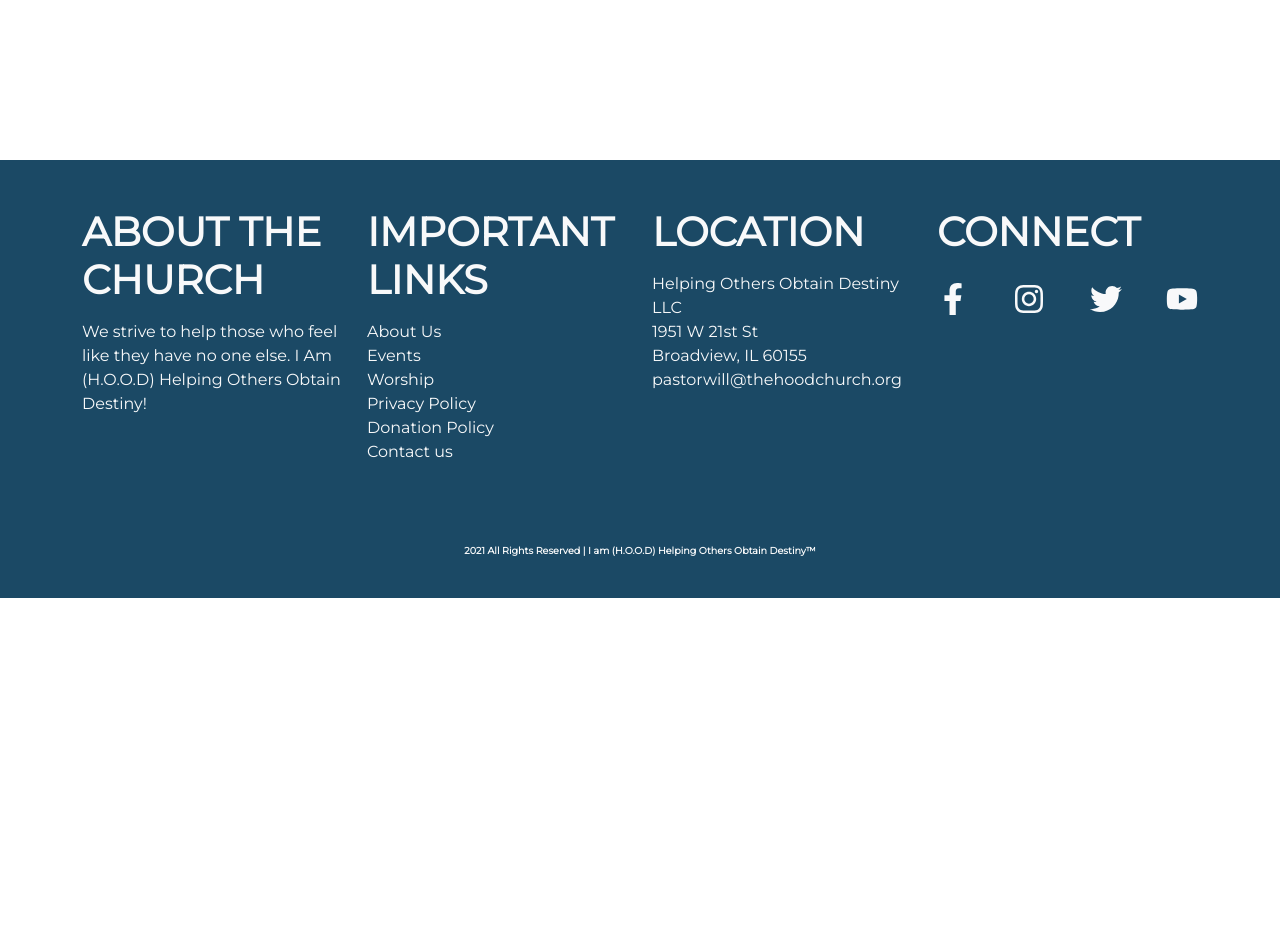
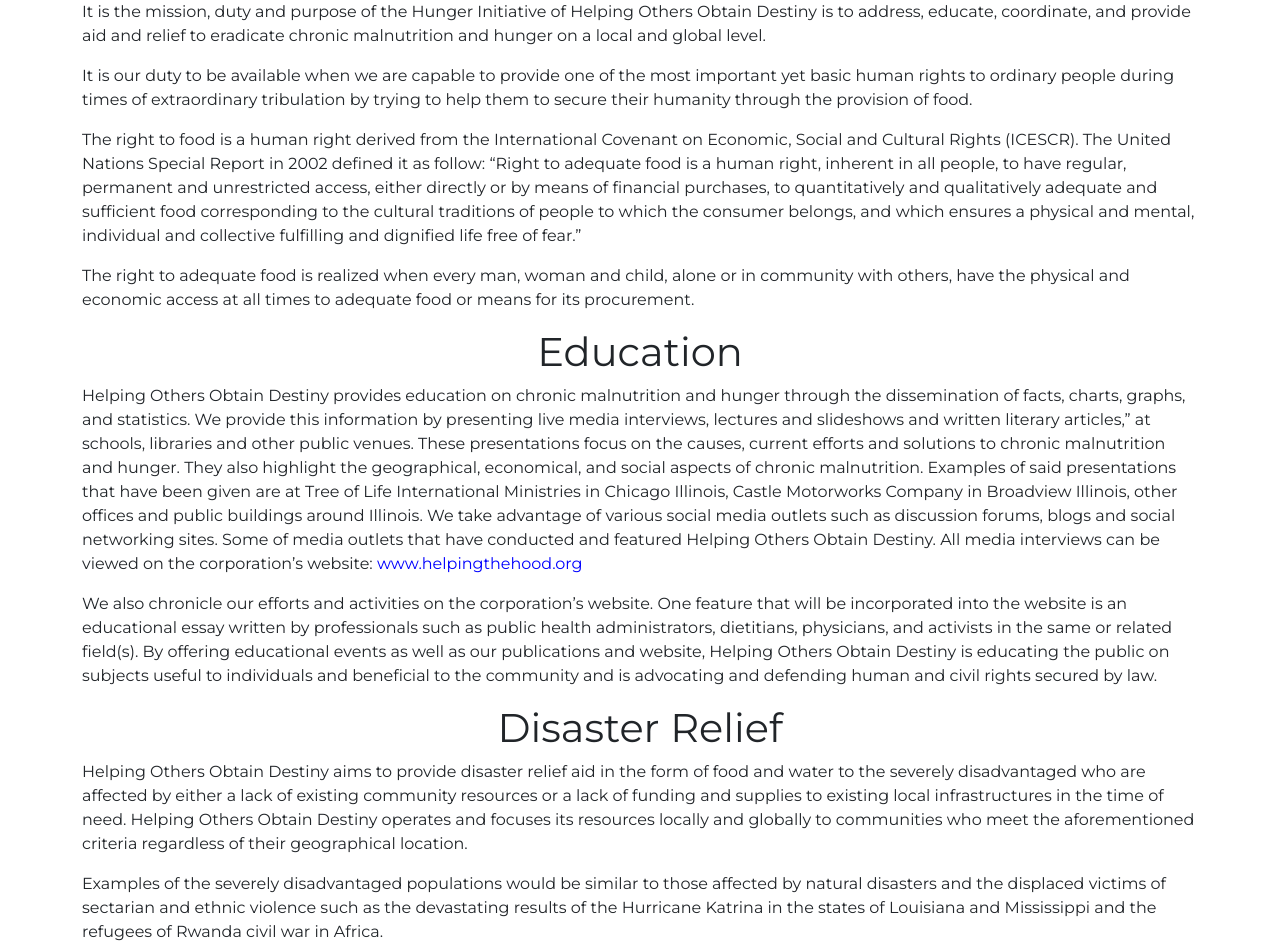
Before and after one commit to kevinjmosley93/hood-ministries, a Next.js app: page /programs/hunger-initiative in a window 1280 px wide. Before the commit this address had no page. Shown: the part 720-1672 px from the top of the page. Before the commit the page ends 1318 px from the top, so only its background shows below. Built offline with nearby package versions, Linux system fonts and the light colour scheme.

Commit message:
added hunger initiative

```diff
--- a/components/Event/EventPrev.js
+++ b/components/Event/EventPrev.js
@@ -28,10 +28,9 @@
                 paddingRight: "15px",
               }}
             >
-              1st Annual Men's Conference{" "}
+              2nd Annual Hunger Initiative{" "}
               <p style={{ paddingTop: '8px' }}>
-                December 18th, 2021 - 6:00pm at Hyatt Hyde Park 5225 S. Harper
-                St. Chicago, IL 60615
+                Date, time and location TBA
               </p>{" "}
             </Card.Title>
             <Button
--- a/components/Header/Header.js
+++ b/components/Header/Header.js
@@ -1,42 +1,48 @@
-import React from 'react'
-import { Nav, Navbar, Button, Container } from 'react-bootstrap'
+import React from "react";
+import { Nav, Navbar, Button, Container, NavDropdown } from "react-bootstrap";
 
 const Header = () => {
   return (
     <>
       <Navbar
-        sticky='top'
+        sticky="top"
         collapseOnSelect
-        expand='md'
-        variant='dark'
-        style={{ backgroundColor: '#1b4965', fontWeight: '700', padding: '0' }}>
-        <Container className='d-flex flex-md-row'>
-          <Navbar.Brand href='/'>
+        expand="md"
+        variant="dark"
+        style={{ backgroundColor: "#1b4965", fontWeight: "700", padding: "0" }}
+      >
+        <Container className="d-flex flex-md-row">
+          <Navbar.Brand href="/">
             <img
-              style={{ objectFit: 'cover' }}
-              width='150px'
-              height='70px'
-              alt='I AM H.O.O.D'
-              src='https://i.imgur.com/QQMaJEK.png'
+              style={{ objectFit: "cover" }}
+              width="150px"
+              height="70px"
+              alt="I AM H.O.O.D"
+              src="https://i.imgur.com/QQMaJEK.png"
             />
           </Navbar.Brand>
-          <Navbar.Toggle aria-controls='responsive-navbar-nav' />
-          <Navbar.Collapse id='responsive-navbar-nav'>
-            <Nav className='ms-auto text-center d-flex flex-md-row justify-content-around'>
-              <Nav.Link href='/about'>About</Nav.Link>
+          <Navbar.Toggle aria-controls="responsive-navbar-nav" />
+          <Navbar.Collapse id="responsive-navbar-nav">
+            <Nav className="ms-auto text-center d-flex flex-md-row justify-content-around">
+              <Nav.Link href="/about">About</Nav.Link>
               {/* <Nav.Link href='/blog'>Blog</Nav.Link> */}
-              <Nav.Link href='/events'>Events</Nav.Link>
-              <Nav.Link href='/worship'>Worship</Nav.Link>
-              <Nav.Link href='/contact'>Contact</Nav.Link>
+              <Nav.Link href="/events">Events</Nav.Link>
+              <Nav.Link href="/worship">Worship</Nav.Link>
+              <Nav.Link href="/contact">Contact</Nav.Link>
+              <NavDropdown title="Programs" id="basic-nav-dropdown">
+                <NavDropdown.Item href="/programs/hunger-initiative">Hunger Initiative</NavDropdown.Item>
+
+              </NavDropdown>
             </Nav>
-            <Nav id='mobile-nav' className='ms-auto'>
+            <Nav id="mobile-nav" className="ms-auto">
               <Button
-                as='a'
-                target='_blank'
-                href='https://www.paypal.com/donate/?hosted_button_id=GE7NQ7TWYQETU'
-                className='text-dark rounded'
-                variant='info'
-                size='lg'>
+                as="a"
+                target="_blank"
+                href="https://www.paypal.com/donate/?hosted_button_id=GE7NQ7TWYQETU"
+                className="text-dark rounded"
+                variant="info"
+                size="lg"
+              >
                 Donate
               </Button>
             </Nav>
@@ -44,7 +50,7 @@
         </Container>
       </Navbar>
     </>
-  )
-}
+  );
+};
 
-export default Header
+export default Header;
--- a/pages/_app.js
+++ b/pages/_app.js
@@ -2,14 +2,24 @@
 import Head from 'next/head'
 import { Footer } from '../components/Footer/Footer'
 import Header from '../components/Header/Header'
+import { useRouter } from 'next/router'
 import 'font-awesome/css/font-awesome.min.css'
 import '../styles/globals.css'
 import '../styles/footer.css'
 import '../styles/blog.css'
 import '../styles/subscribe.css'
 import '../styles/services.css'
+import { useEffect } from 'react'
 
 function MyApp({ Component, pageProps }) {
+  const router = useRouter()
+
+  // console.log('router', router)
+
+  useEffect(() => {
+   if (router.pathname === '/_error') return router.push('/')
+  }, [])
+
   return (
     <>
       <Head>
--- a/pages/donation-policy.js
+++ b/pages/donation-policy.js
@@ -60,7 +60,7 @@
           RECEIPT FOR YOUR ACCOUNTANT TO REVIEW!
         </p>
         <a
-          class='btn d-block'
+          className='btn d-block'
           target='_blank'
           href='https://www.paypal.com/donate?hosted_button_id=GE7NQ7TWYQETU'
           rel='noopener noreferrer'>
--- /dev/null
+++ b/pages/programs/hunger-initiative.js
@@ -0,0 +1,164 @@
+import React from "react";
+
+const hungerInitiative = () => {
+  return (
+    <>
+      <div className="bg-overlay">
+        <div className="px-4 py-5 my-5 text-center">
+          <h1 className="display-5 fw-bold">Hunger Initiative</h1>
+        </div>
+      </div>
+      <div className="container mt-4">
+        <h1 className="text-center">Overview</h1>
+        <p>
+          It is the mission, duty and purpose of the Hunger Initiative of
+          Helping Others Obtain Destiny is to address, educate, coordinate, and
+          provide aid and relief to eradicate chronic malnutrition and hunger on
+          a local and global level.
+        </p>
+        <p>
+          {" "}
+          It is our duty to be available when we are capable to provide one of
+          the most important yet basic human rights to ordinary people during
+          times of extraordinary tribulation by trying to help them to secure
+          their humanity through the provision of food.
+        </p>
+        <p>
+          The right to food is a human right derived from the International
+          Covenant on Economic, Social and Cultural Rights (ICESCR). The United
+          Nations Special Report in 2002 defined it as follow: “Right to
+          adequate food is a human right, inherent in all people, to have
+          regular, permanent and unrestricted access, either directly or by
+          means of financial purchases, to quantitatively and qualitatively
+          adequate and sufficient food corresponding to the cultural traditions
+          of people to which the consumer belongs, and which ensures a physical
+          and mental, individual and collective fulfilling and dignified life
+          free of fear.”
+        </p>
+
+        <p>
+          The right to adequate food is realized when every man, woman and
+          child, alone or in community with others, have the physical and
+          economic access at all times to adequate food or means for its
+          procurement.
+        </p>
+
+        <h1 className="text-center">Education</h1>
+
+        <p>
+          Helping Others Obtain Destiny provides education on chronic
+          malnutrition and hunger through the dissemination of facts, charts,
+          graphs, and statistics. We provide this information by presenting live
+          media interviews, lectures and slideshows and written literary
+          articles,” at schools, libraries and other public venues. These
+          presentations focus on the causes, current efforts and solutions to
+          chronic malnutrition and hunger. They also highlight the geographical,
+          economical, and social aspects of chronic malnutrition. Examples of
+          said presentations that have been given are at Tree of Life
+          International Ministries in Chicago Illinois, Castle Motorworks
+          Company in Broadview Illinois, other offices and public buildings
+          around Illinois. We take advantage of various social media outlets
+          such as discussion forums, blogs and social networking sites. Some of
+          media outlets that have conducted and featured Helping Others Obtain
+          Destiny. All media interviews can be viewed on the corporation’s
+          website: {' '}
+           <a style={{ color: 'blue' }} href="/">www.helpingthehood.org</a>
+        </p>
+
+        <p>
+          We also chronicle our efforts and activities on the corporation’s
+          website. One feature that will be incorporated into the website is an
+          educational essay written by professionals such as public health
+          administrators, dietitians, physicians, and activists in the same or
+          related field(s). By offering educational events as well as our
+          publications and website, Helping Others Obtain Destiny is educating
+          the public on subjects useful to individuals and beneficial to the
+          community and is advocating and defending human and civil rights
+          secured by law.
+        </p>
+
+        <h1 className="text-center">Disaster Relief</h1>
+
+        <p>
+          Helping Others Obtain Destiny aims to provide disaster relief aid in
+          the form of food and water to the severely disadvantaged who are
+          affected by either a lack of existing community resources or a lack of
+          funding and supplies to existing local infrastructures in the time of
+          need. Helping Others Obtain Destiny operates and focuses its resources
+          locally and globally to communities who meet the aforementioned
+          criteria regardless of their geographical location.
+        </p>
+
+        <p>
+          Examples of the severely disadvantaged populations would be similar to
+          those affected by natural disasters and the displaced victims of
+          sectarian and ethnic violence such as the devastating results of the
+          Hurricane Katrina in the states of Louisiana and Mississippi and the
+          refugees of Rwanda civil war in Africa.
+        </p>
+
+        <p>
+          We provide disaster relief aid through organizing volunteers to serve
+          in affected areas by coordinating and carrying out the distribution of
+          food and water. The provisions will be derived from our general fund
+          and public support.
+        </p>
+
+        <h1 className="text-center">Distribution to Other Organizations and Individuals</h1>
+
+        <p>
+          We do not fundraise for any specific organization and Helping Others
+          Obtain Destiny is not organized solely to contribute or fundraise for
+          any specific entity. However, at the discretion of the board of
+          directors we may at times, choose to contribute to other organizations
+          who share a similar mission and only if the contributions further our
+          exempt status, with the objective to eliminate and alleviate chronic
+          malnutrition and hunger.
+        </p>
+
+        <p>
+          One example of an organization which we may contribute to is the
+          “Greater Chicago Food Depository” which is a U.S.-based, nonprofit,
+          nonpartisan 501 (c)(3) tax exempt charitable organization. The Food
+          Depository has a bold plan to meet the growing and changing needs of
+          our community. Our Nourish Campaign includes upgrades to our existing
+          facility, a new prepared meals kitchen and more.
+        </p>
+
+        <p>
+          Helping Others Obtain Destiny may exercise its right under law to
+          contribute to non 501 (c)(3) organizations only on the condition that
+          Helping Others Obtain Destiny retains control over the use of the
+          funds and maintaining records showing that the funds are used for
+          exclusively charitable purposes in accordance to our mission.
+        </p>
+
+        <h1 className="text-center">Programs for Volunteers</h1>
+
+        <p>
+          At times, per the discretion of the board of directors, we may provide
+          internships or volunteer opportunities which will provide
+          opportunities for involvement in outreach activities and programs in
+          order to have a greater impact for change. One of the activities that
+          volunteers may be involved in is basic education on topics such as
+          nutrition, diet, agricultural techniques, livestock growing, and water
+          treatment in order to promote sustainability. Such activities shall
+          always be free of charge to participants and will not include
+          compensation to the volunteers.
+        </p>
+
+        <h1 className="text-center">Multimedia</h1>
+        <p>
+          It is our goal to bring awareness from every medium possible and this
+          does not exclude documentaries and photos of our activities, projects,
+          programs and expeditions. By documenting and reporting our efforts we
+          intend to broaden our outreach. These multimedia features will be
+          recorded by our volunteers during the aforementioned activities and
+          will be available to the public.
+        </p>
+      </div>
+    </>
+  );
+};
+
+export default hungerInitiative;
--- a/styles/globals.css
+++ b/styles/globals.css
@@ -26,7 +26,7 @@
   align-items: center;
   justify-content: center;
   color: #fff;
-  height: 100vh;
+  height: 70vh;
   padding-top: 50px;
 }
 .footer-links {
```
Also changed, not shown: components/Event/Events.js (+115 -110 lines).
